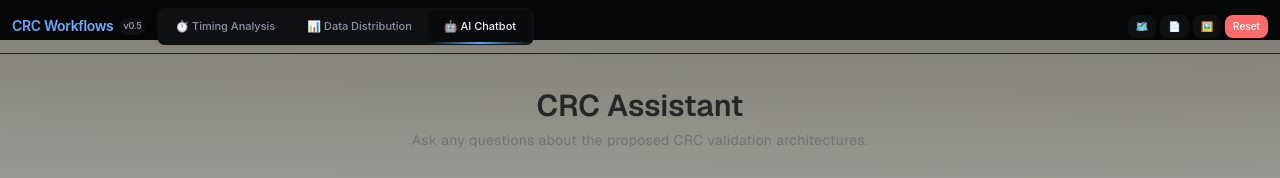
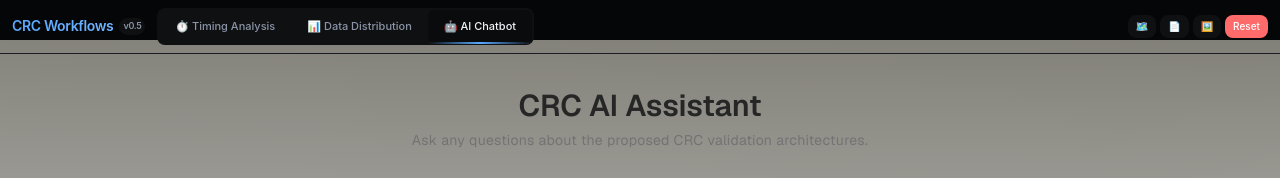
Before and after one commit to vinitvyas09/ssd-crc, a Next.js app: page /crc-workflow in a window 1280 px wide. Both pictures are taken after a click on the button "🤖 AI Chatbot". Shown: the part 14-192 px from the top of the page. Built offline with nearby package versions, Linux system fonts and the light colour scheme.

Commit message:
Update header title in CRCWorkflowVisualizer to "CRC AI Assistant" for improved clarity and alignment with project branding.

```diff
--- a/app/components/CRCWorkflowVisualizer.tsx
+++ b/app/components/CRCWorkflowVisualizer.tsx
@@ -751,7 +751,7 @@ export default function CRCWorkflowVisualizer() {
                   <div className="min-h-full bg-gradient-to-b from-amber-50/50 to-neutral-50 dark:from-zinc-950 dark:to-zinc-900 font-sans">
                     <header className="pt-8 sm:pt-12 pb-4 sm:pb-6 text-center">
                       <h1 className="text-2xl sm:text-3xl font-semibold text-neutral-800 dark:text-neutral-100">
-                        CRC Assistant
+                        CRC AI Assistant
                       </h1>
                       <p className="text-neutral-500 dark:text-neutral-400 mt-1.5 text-sm tracking-wide">Ask any questions about the proposed CRC validation architectures.</p>
                     </header>
```
